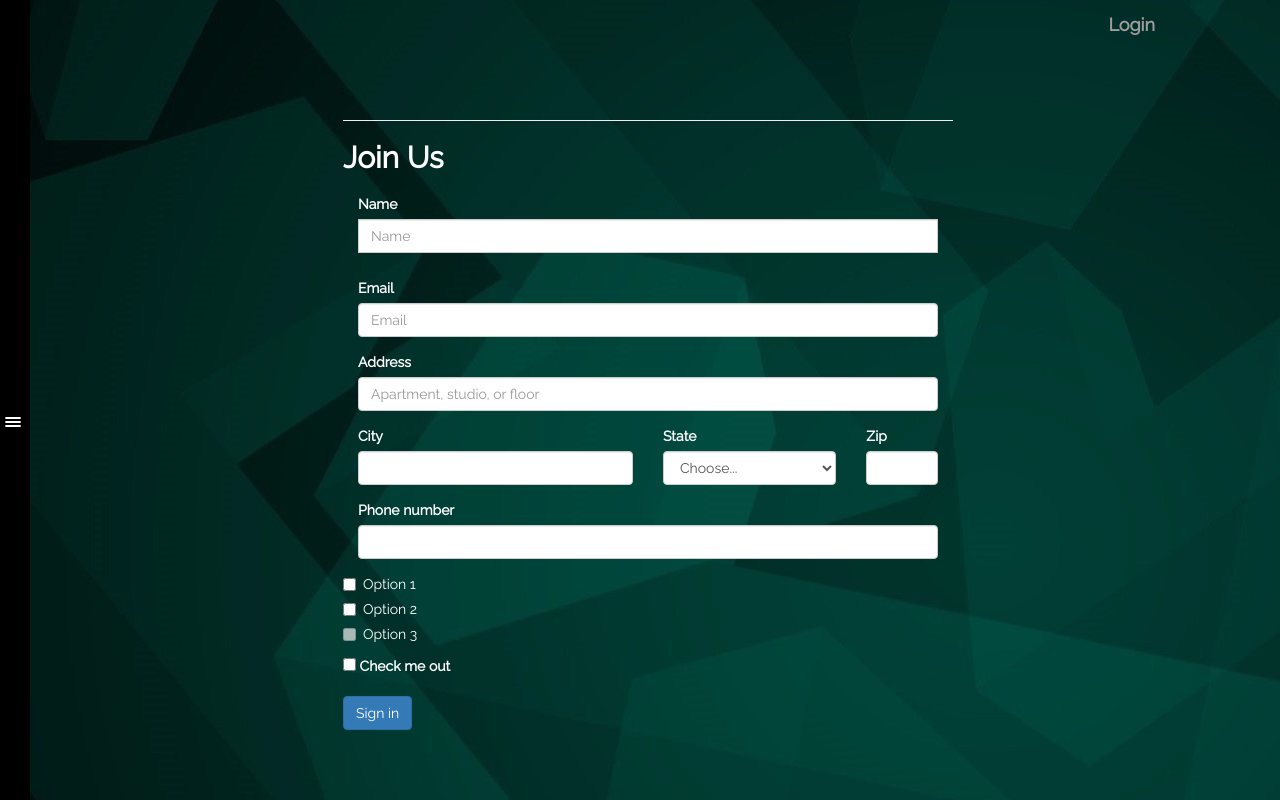
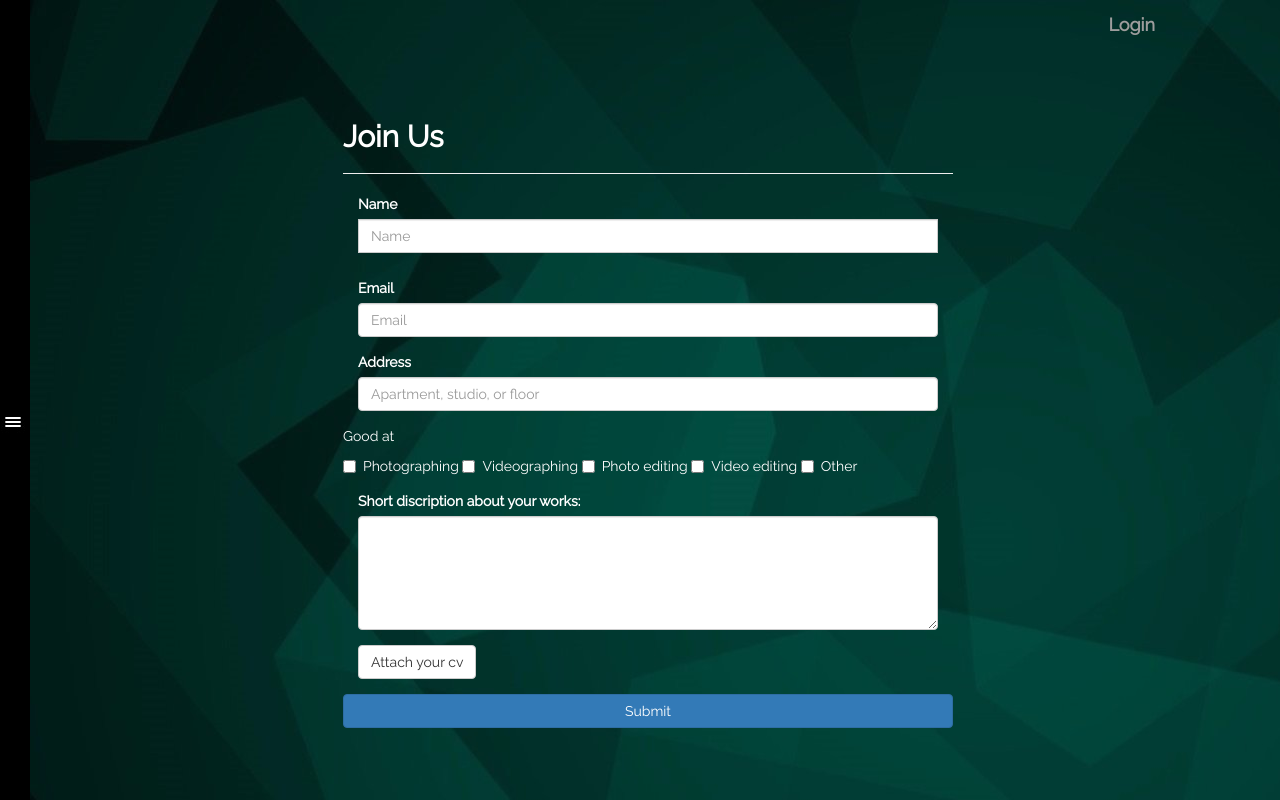
Before and after one commit to icbjayasinghe/GK-Photography, a CodeIgniter app: page /GK-Photography/index.php/welcome/joinus in a window 1280 px wide. Run offline with CodeIgniter, Linux system fonts and the light colour scheme; some libraries are stand-ins or nearby versions.

Commit message:
join us page ui

```diff
--- a/application/views/joinus.php
+++ b/application/views/joinus.php
@@ -18,8 +18,8 @@
 <link href="<?php echo base_url(); ?>css/homestyle.css" rel="stylesheet">
 <div id="myCarousel" class="canvas carousel slide background-theme" data-ride="carousel">
     <div class="container col-md-6 my-signup">
+        <h2><b>Join Us</b></h2>
         <hr>
-        <h2><b>Join Us</b></h2>
     <form>
         <div class="form-row">
             <div class="form-group col-md-12">
@@ -39,43 +39,42 @@
             <input type="text" class="form-control" id="inputAddress2" placeholder="Apartment, studio, or floor">
         </div>
         <div class="form-row">
-            <div class="form-group col-md-6">
-                <label for="inputCity">City</label>
-                <input type="text" class="form-control" id="inputCity">
+
+
+
+
+
+            <div class="form-row">
+                <div class="form-group col-md-12>
+                <label for="inputEmail4">Good at</label>
+                <div class="checkbox">
+
+                    <label><input type="checkbox" value="">Photographing</label>
+
+                    <label><input type="checkbox" value="">Videographing</label>
+
+                    <label><input type="checkbox" value="">Photo editing</label>
+
+                    <label><input type="checkbox" value="">Video editing</label>
+
+                    <label><input type="checkbox" value="">Other</label>
+
+
+                </div>
+                </div>
+            <div class="form-group col-md-12">
+                <label for="comment">Short discription about your works:</label>
+                <textarea class="form-control" rows="5" id="comment"></textarea>
             </div>
-            <div class="form-group col-md-4">
-                <label for="inputState">State</label>
-                <select id="inputState" class="form-control">
-                    <option selected>Choose...</option>
-                    <option>...</option>
-                </select>
             </div>
-            <div class="form-group col-md-2">
-                <label for="inputZip">Zip</label>
-                <input type="text" class="form-control" id="inputZip">
-            </div>
-            <div class="form-group col-md-12">
-                <label for="telephone">Phone number</label>
-                <input type="number" class="form-control" id="inputZip">
-            </div>
-            <div class="checkbox">
-                <label><input type="checkbox" value="">Option 1</label>
-            </div>
-            <div class="checkbox">
-                <label><input type="checkbox" value="">Option 2</label>
-            </div>
-            <div class="checkbox disabled">
-                <label><input type="checkbox" value="" disabled>Option 3</label>
-            </div>
+        <div class="form-group col-md-12">
+            <label class="btn btn-default btn-file">
+                Attach your cv <input type="file" style="display: none;">
+            </label>
         </div>
-        <div class="form-group">
-            <div class="form-check">
-                <label class="form-check-label">
-                    <input class="form-check-input" type="checkbox"> Check me out
-                </label>
-            </div>
         </div>
-        <button type="submit" class="btn btn-primary">Sign in</button>
+
+        <button type="submit" class="btn btn-primary col-md-12">Submit</button>
     </form>
     </div>
 </div>
```
